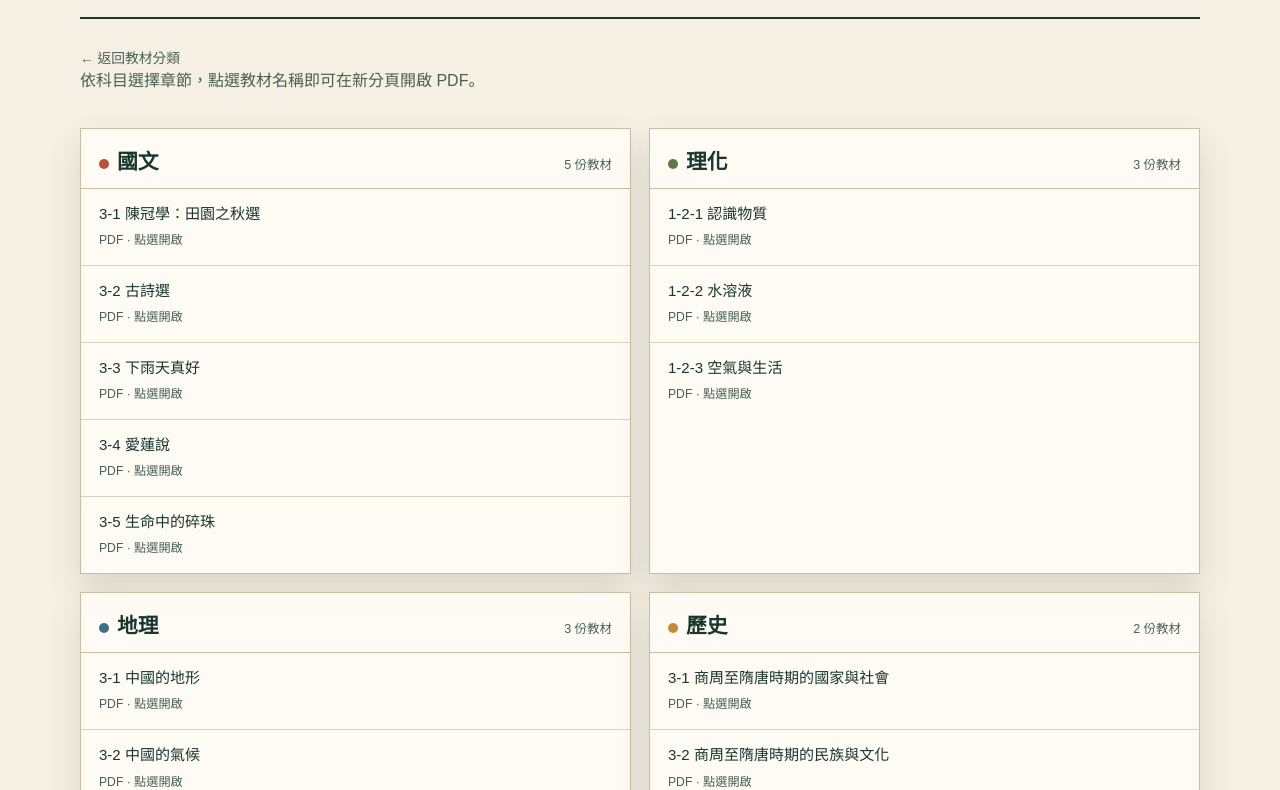
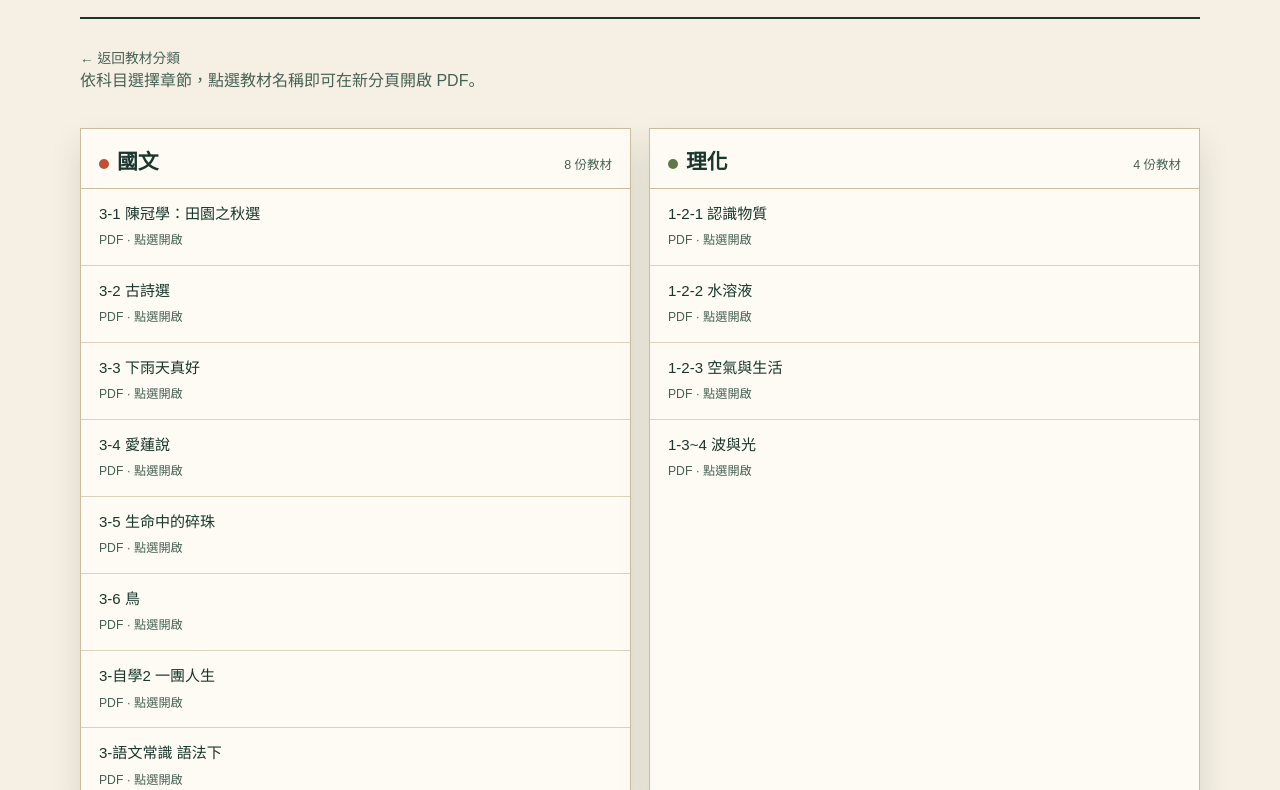
Before and after one commit to imkait/jun-pdf-lib, a plain HTML site: page grade8-sem1.html in a window 1280 px wide. Shown: the part 141-931 px from the top of the page. Drawn offline with Linux system fonts and the light colour scheme.

Commit message:
補齊並發布 8 年級第 1 學期 5 份教材
- 新增國文 3-6、自學2、語文常識，理化 1-3~4，歷史 3-3 共 5 份 PDF 連結

- 校正教材總數為 21 份並驗證全部連結有效

- 同步更新 AGENTS.md、CHANGELOG.md 與 handoff.md

```diff
--- a/grade8-sem1.html
+++ b/grade8-sem1.html
@@ -1,9 +1,9 @@
 <!doctype html>
 <html lang="zh-Hant"><head><meta charset="utf-8"><meta name="viewport" content="width=device-width, initial-scale=1"><title>8年級第1學期｜國中PDF教材</title><link rel="stylesheet" href="styles.css"></head>
-<body><header class="site-header"><div><p class="eyebrow">GRADE 8 · SEMESTER 1</p><h1>8年級第1學期</h1></div><span class="header-mark">16 份教材</span></header><main><a class="crumb" href="index.html">← 返回教材分類</a><p class="term-description">依科目選擇章節，點選教材名稱即可在新分頁開啟 PDF。</p><section class="subject-grid">
-<article class="subject chinese"><div class="subject-head"><h2><span class="tag"></span>國文</h2><span class="subject-count">5 份教材</span></div><ul class="document-list"><li><a href="8年級第1學期/國文3_1_陳冠學：田園之秋選.pdf" target="_blank"><span class="file-label">3-1 陳冠學：田園之秋選</span><span class="file-meta">PDF · 點選開啟</span></a></li><li><a href="8年級第1學期/國文3_2_古詩選.pdf" target="_blank"><span class="file-label">3-2 古詩選</span><span class="file-meta">PDF · 點選開啟</span></a></li><li><a href="8年級第1學期/國文3_3_下雨天真好.pdf" target="_blank"><span class="file-label">3-3 下雨天真好</span><span class="file-meta">PDF · 點選開啟</span></a></li><li><a href="8年級第1學期/國文3_4_愛蓮說.pdf" target="_blank"><span class="file-label">3-4 愛蓮說</span><span class="file-meta">PDF · 點選開啟</span></a></li><li><a href="8年級第1學期/國文3_5_生命中的碎珠.pdf" target="_blank"><span class="file-label">3-5 生命中的碎珠</span><span class="file-meta">PDF · 點選開啟</span></a></li></ul></article>
-<article class="subject science"><div class="subject-head"><h2><span class="tag"></span>理化</h2><span class="subject-count">3 份教材</span></div><ul class="document-list"><li><a href="8年級第1學期/理化1_2-1_認識物質.pdf" target="_blank"><span class="file-label">1-2-1 認識物質</span><span class="file-meta">PDF · 點選開啟</span></a></li><li><a href="8年級第1學期/理化1_2-2_水溶液.pdf" target="_blank"><span class="file-label">1-2-2 水溶液</span><span class="file-meta">PDF · 點選開啟</span></a></li><li><a href="8年級第1學期/理化1_2-3_空氣與生活.pdf" target="_blank"><span class="file-label">1-2-3 空氣與生活</span><span class="file-meta">PDF · 點選開啟</span></a></li></ul></article>
+<body><header class="site-header"><div><p class="eyebrow">GRADE 8 · SEMESTER 1</p><h1>8年級第1學期</h1></div><span class="header-mark">21 份教材</span></header><main><a class="crumb" href="index.html">← 返回教材分類</a><p class="term-description">依科目選擇章節，點選教材名稱即可在新分頁開啟 PDF。</p><section class="subject-grid">
+<article class="subject chinese"><div class="subject-head"><h2><span class="tag"></span>國文</h2><span class="subject-count">8 份教材</span></div><ul class="document-list"><li><a href="8年級第1學期/國文3_1_陳冠學：田園之秋選.pdf" target="_blank"><span class="file-label">3-1 陳冠學：田園之秋選</span><span class="file-meta">PDF · 點選開啟</span></a></li><li><a href="8年級第1學期/國文3_2_古詩選.pdf" target="_blank"><span class="file-label">3-2 古詩選</span><span class="file-meta">PDF · 點選開啟</span></a></li><li><a href="8年級第1學期/國文3_3_下雨天真好.pdf" target="_blank"><span class="file-label">3-3 下雨天真好</span><span class="file-meta">PDF · 點選開啟</span></a></li><li><a href="8年級第1學期/國文3_4_愛蓮說.pdf" target="_blank"><span class="file-label">3-4 愛蓮說</span><span class="file-meta">PDF · 點選開啟</span></a></li><li><a href="8年級第1學期/國文3_5_生命中的碎珠.pdf" target="_blank"><span class="file-label">3-5 生命中的碎珠</span><span class="file-meta">PDF · 點選開啟</span></a></li><li><a href="8年級第1學期/國文3_6_鳥.pdf" target="_blank"><span class="file-label">3-6 鳥</span><span class="file-meta">PDF · 點選開啟</span></a></li><li><a href="8年級第1學期/國文3_自學2_一團人生.pdf" target="_blank"><span class="file-label">3-自學2 一團人生</span><span class="file-meta">PDF · 點選開啟</span></a></li><li><a href="8年級第1學期/國文3_語文常識_語法下.pdf" target="_blank"><span class="file-label">3-語文常識 語法下</span><span class="file-meta">PDF · 點選開啟</span></a></li></ul></article>
+<article class="subject science"><div class="subject-head"><h2><span class="tag"></span>理化</h2><span class="subject-count">4 份教材</span></div><ul class="document-list"><li><a href="8年級第1學期/理化1_2-1_認識物質.pdf" target="_blank"><span class="file-label">1-2-1 認識物質</span><span class="file-meta">PDF · 點選開啟</span></a></li><li><a href="8年級第1學期/理化1_2-2_水溶液.pdf" target="_blank"><span class="file-label">1-2-2 水溶液</span><span class="file-meta">PDF · 點選開啟</span></a></li><li><a href="8年級第1學期/理化1_2-3_空氣與生活.pdf" target="_blank"><span class="file-label">1-2-3 空氣與生活</span><span class="file-meta">PDF · 點選開啟</span></a></li><li><a href="8年級第1學期/理化1_3~4波與光.pdf" target="_blank"><span class="file-label">1-3~4 波與光</span><span class="file-meta">PDF · 點選開啟</span></a></li></ul></article>
 <article class="subject geography"><div class="subject-head"><h2><span class="tag"></span>地理</h2><span class="subject-count">3 份教材</span></div><ul class="document-list"><li><a href="8年級第1學期/地理3_1_中國的地形.pdf" target="_blank"><span class="file-label">3-1 中國的地形</span><span class="file-meta">PDF · 點選開啟</span></a></li><li><a href="8年級第1學期/地理3_2_中國的氣候.pdf" target="_blank"><span class="file-label">3-2 中國的氣候</span><span class="file-meta">PDF · 點選開啟</span></a></li><li><a href="8年級第1學期/地理3_3_中國的人口.pdf" target="_blank"><span class="file-label">3-3 中國的人口</span><span class="file-meta">PDF · 點選開啟</span></a></li></ul></article>
-<article class="subject history"><div class="subject-head"><h2><span class="tag"></span>歷史</h2><span class="subject-count">2 份教材</span></div><ul class="document-list"><li><a href="8年級第1學期/歷史3_1_商周至隋唐時期的國家與社會.pdf" target="_blank"><span class="file-label">3-1 商周至隋唐時期的國家與社會</span><span class="file-meta">PDF · 點選開啟</span></a></li><li><a href="8年級第1學期/歷史3_2_商周至隋唐時期的民族與文化.pdf" target="_blank"><span class="file-label">3-2 商周至隋唐時期的民族與文化</span><span class="file-meta">PDF · 點選開啟</span></a></li></ul></article>
+<article class="subject history"><div class="subject-head"><h2><span class="tag"></span>歷史</h2><span class="subject-count">3 份教材</span></div><ul class="document-list"><li><a href="8年級第1學期/歷史3_1_商周至隋唐時期的國家與社會.pdf" target="_blank"><span class="file-label">3-1 商周至隋唐時期的國家與社會</span><span class="file-meta">PDF · 點選開啟</span></a></li><li><a href="8年級第1學期/歷史3_2_商周至隋唐時期的民族與文化.pdf" target="_blank"><span class="file-label">3-2 商周至隋唐時期的民族與文化</span><span class="file-meta">PDF · 點選開啟</span></a></li><li><a href="8年級第1學期/歷史3_3_宋元多民族並立的時代.pdf" target="_blank"><span class="file-label">3-3 宋元多民族並立的時代</span><span class="file-meta">PDF · 點選開啟</span></a></li></ul></article>
 <article class="subject civics"><div class="subject-head"><h2><span class="tag"></span>公民</h2><span class="subject-count">3 份教材</span></div><ul class="document-list"><li><a href="8年級第1學期/公民3_1_國家與民主政治.pdf" target="_blank"><span class="file-label">3-1 國家與民主政治</span><span class="file-meta">PDF · 點選開啟</span></a></li><li><a href="8年級第1學期/公民3_2_憲法與權利保障.pdf" target="_blank"><span class="file-label">3-2 憲法與權利保障</span><span class="file-meta">PDF · 點選開啟</span></a></li><li><a href="8年級第1學期/公民3_3_法治與權力分立.pdf" target="_blank"><span class="file-label">3-3 法治與權力分立</span><span class="file-meta">PDF · 點選開啟</span></a></li></ul></article>
 </section></main><footer class="site-footer">國中 PDF 教材索引</footer></body></html>
```
Also changed, not shown: 8 other files.
